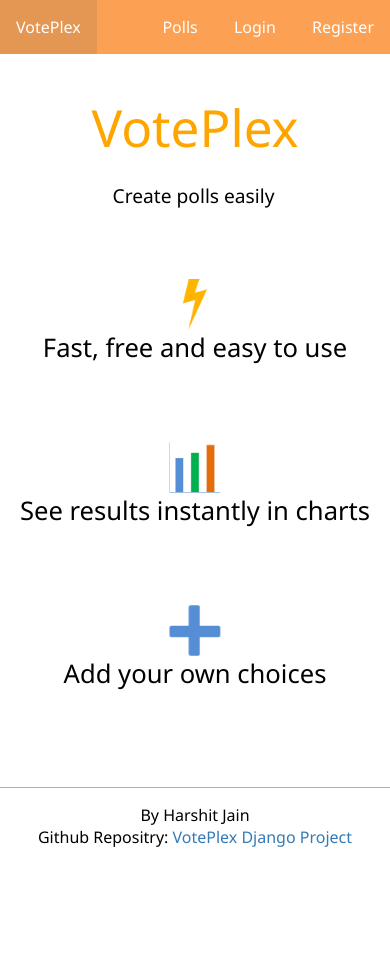
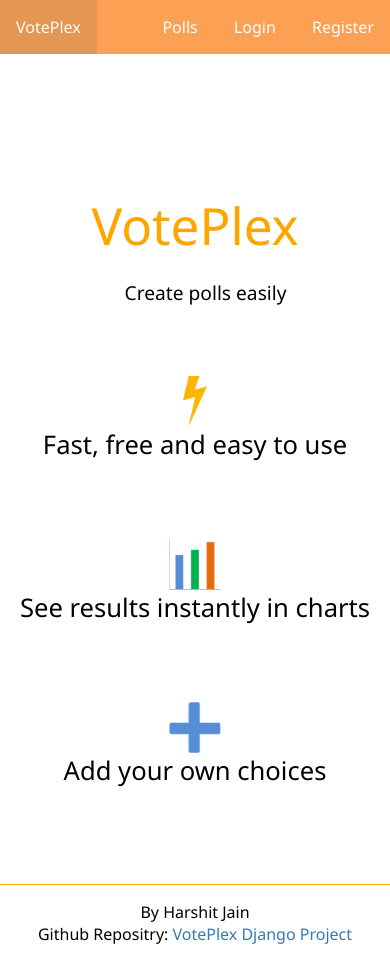
Before and after one commit to harigat/FreeCodeCamp-Polls-Project, a Django app: template polls/templates/polls/home.html in a window 390 px wide. Before the commit the page ends 847 px from the top, so only its background shows below. Run offline with Django 3.2, Linux system fonts and the light colour scheme; the template is opened without the code that fills it, so the values that code supplies are empty.

Commit message:
Modified styles

```diff
--- a/polls/static/css/styles.css
+++ b/polls/static/css/styles.css
@@ -172,7 +172,7 @@ html body .list .nopos{
 	padding-bottom:1em
 }
 #forms input:not([type=radio]){
-	width:95%;
+	width:14em;
 	padding:0.5em;
 	font-size:1em;
 	border:1px solid black;
@@ -225,9 +225,11 @@ button[type=submit]:hover{
 
 /****** Home ******/
 #home-container,#detail-container {
-	margin:3em auto 0;
+	margin:10vh auto 0;
 }
-
+#banner{
+	display:inline-block;
+}
 #banner>div{
 	font-size:4em;
 	color:orange;
@@ -242,7 +244,15 @@ button[type=submit]:hover{
 	font-size:2em;
 	display: inline-block;
 }
-#banner,span{
+
+#detail-container #features{
+	margin:1em 0 2em;
+}
+#home-container #banner{
+	position:relative;
+	margin-top:4em;
+}
+span{
 	display: inline-block;
 	position: relative;
 	top: 50%;
@@ -277,11 +287,11 @@ img{
 		width:90%;
 		height:auto;
 	}
-	#banner,#features span{
+	#home-container #banner,#features span{
 		transform: translate(-50%);
 		left: 50%;
-		top:auto;
 		margin-bottom:2em;
+		text-align:center;
 	}
 	#features{
 	float:none;
@@ -294,16 +304,12 @@ img{
 		font-size:0.8em
 	}
 	#features img{
-		display:block
-	}
-	#features img{
+		display:block;
 		position:relative;
 		left:50%;
 		transform:translate(-50%)
 	}
-	#features span{
-		text-align:center;
-	}
+
 	#list-container{
 	width:95%;
 	}
@@ -314,7 +320,7 @@ img{
 @media screen and (min-width:770px){
 	#detail-container,#home-container{
 		width:80%;
-		height: 17em;
+
 	}
 	#detail-container>div{
 		width:48%
```
